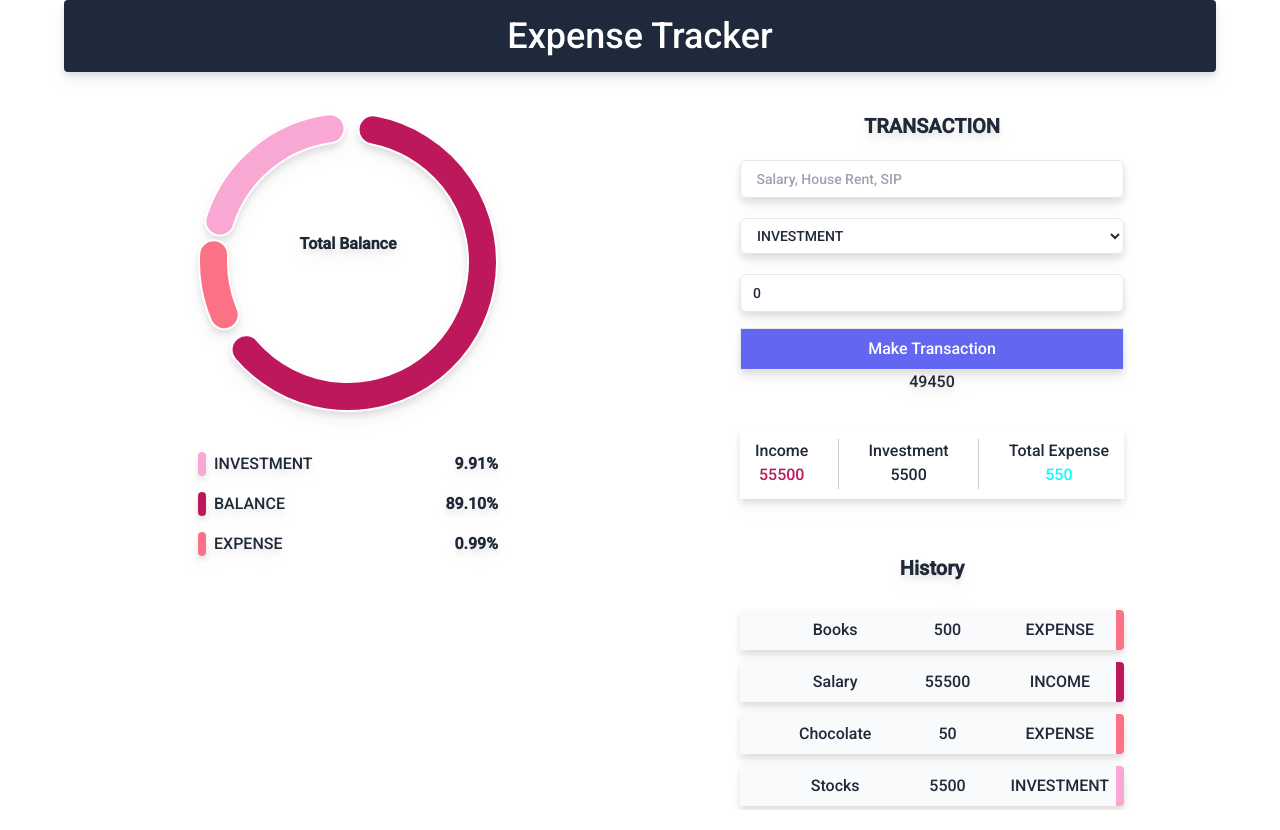
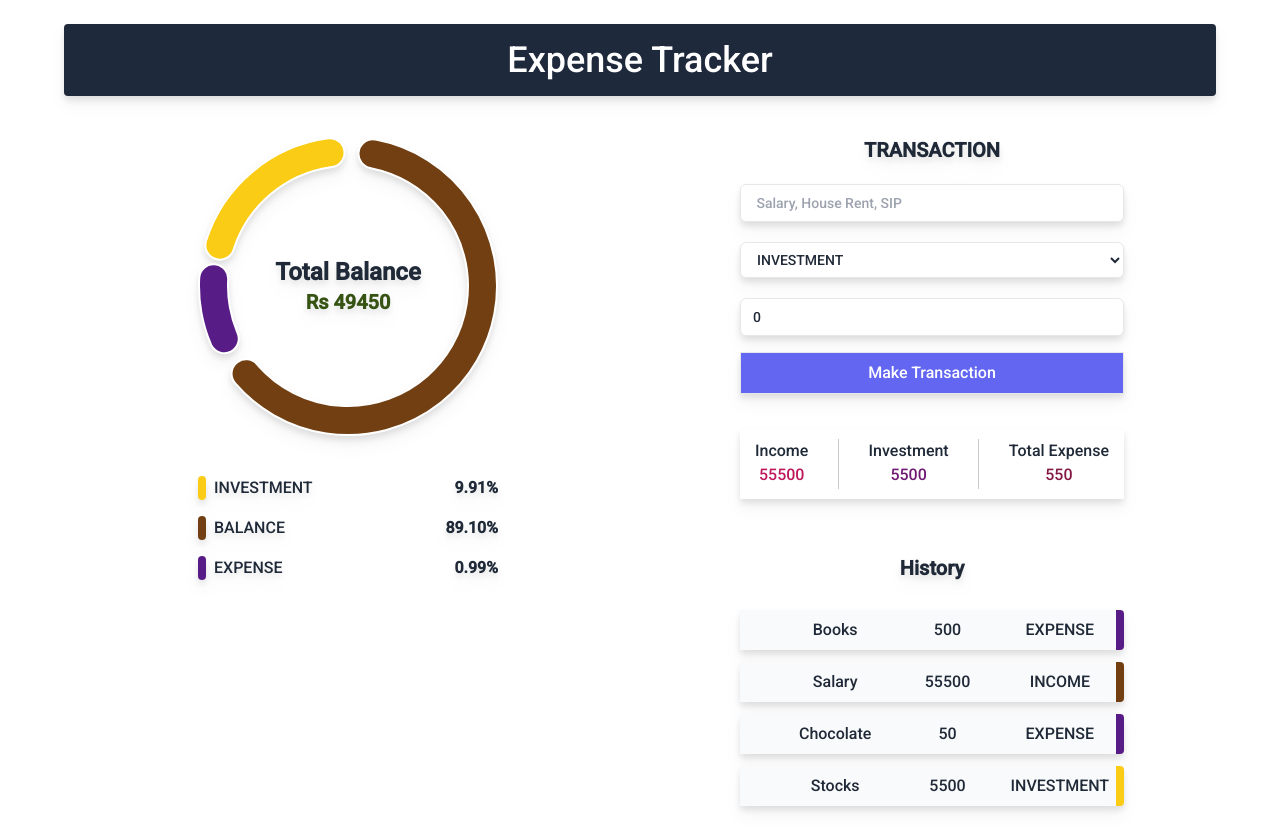
Before and after one commit to Gargi212Roy/Expense-Tracker, a React (Create React App) app in the folder client/: page / in a window 1280 px wide. Built offline with nearby package versions, Linux system fonts and the light colour scheme; some icons are missing.

Commit message:
minute CSS changes

```diff
--- a/client/src/App.css
+++ b/client/src/App.css
@@ -52,7 +52,11 @@ h3.title {
 }
 
 .expense {
-  color: aqua;
+  color: #831843;
+}
+
+.investment {
+  color: #701a75;
 }
 
 .divider {
--- a/client/src/components/Balance.js
+++ b/client/src/components/Balance.js
@@ -1,21 +1,40 @@
 import React from "react";
-import IncomeExpenses from "./IncomeExpenses";
+
 import { useAppContext } from "../context/GlobalState";
 
 function Balance() {
   const {
     state: { transactions },
-    dispatch,
   } = useAppContext();
-  const amounts = transactions.map((transaction) => transaction.amount);
+  const income = transactions.reduce(
+    (currSum, transaction) =>
+      transaction.type === "INCOME"
+        ? currSum + parseInt(transaction.amount.toString())
+        : currSum,
+    0
+  );
+  const investment = transactions.reduce(
+    (currSum, transaction) =>
+      transaction.type === "INVESTMENT"
+        ? currSum + parseInt(transaction.amount.toString())
+        : currSum,
+    0
+  );
+  const expense = transactions.reduce(
+    (currSum, transaction) =>
+      transaction.type === "EXPENSE"
+        ? currSum + parseInt(transaction.amount.toString())
+        : currSum,
+    0
+  );
+
+  const balance = income - investment - expense;
 
   return (
     <>
-      <h3 className="mb-4 font-bold title">
+      <h3 className="mb-4 font-bold text-2xl title">
         Total Balance
-        <span className="block text-3xl text-emerald-400">
-          {/* {totalAmount(income) - totalAmount(investment) - totalAmount(expense)} */}
-        </span>
+        <span className="block text-xl text-lime-900">Rs {balance}</span>
       </h3>
     </>
   );
--- a/client/src/components/Graph.js
+++ b/client/src/components/Graph.js
@@ -10,7 +10,7 @@ const config = {
     datasets: [
       {
         data: [300, 50, 100],
-        backgroundColor: ["#be185d", "#fb7185", "#f9a8d4"],
+        backgroundColor: ["#713f12", "#581c87", "#facc15"],
         hoverOffset: 4,
         borderRadius: 30,
         spacing: 10,
--- a/client/src/components/Header.js
+++ b/client/src/components/Header.js
@@ -2,8 +2,8 @@ import React from "react";
 
 function Header() {
   return (
-    <div className="container mx-auto max-w-6xl text-center drop-shadow-lg text-gray-800">
-      <h1 className="text-4xl py-4 mb-10 bg-slate-800 text-white rounded">
+    <div className="container pt-6 mx-auto max-w-6xl text-center drop-shadow-lg text-gray-800">
+      <h1 className="text-4xl  py-4 mb-10 bg-slate-800 text-white rounded">
         Expense Tracker
       </h1>
     </div>
--- a/client/src/components/History.js
+++ b/client/src/components/History.js
@@ -9,7 +9,7 @@ function History() {
   } = useAppContext();
 
   return (
-    <div className="flex flex-col py-1 gap-3">
+    <div className="flex flex-col py-1 gap-3 pb-6">
       <h1 className="py-4 text-md font-bold text-xl">History</h1>
       {transactions.map((transaction, index) => (
         <Transaction
--- a/client/src/components/IncomeExpenses.js
+++ b/client/src/components/IncomeExpenses.js
@@ -30,7 +30,6 @@ function IncomeExpenses() {
 
   return (
     <>
-      <div>{income - investment - expense}</div>
       <div className="in-ex-container">
         <div>
           <h4>Income</h4>
--- a/client/src/context/GlobalState.js
+++ b/client/src/context/GlobalState.js
@@ -16,9 +16,9 @@ const initialState = {
     { id: 4, text: "Stocks", amount: 5500, type: TYPES.INVESTMENT },
   ],
   colors: {
-    INVESTMENT: "#f9a8d4",
-    INCOME: "#be185d",
-    EXPENSE: "#fb7185",
+    INVESTMENT: "#facc15",
+    INCOME: "#713f12",
+    EXPENSE: "#581c87",
   },
 };
 
```
